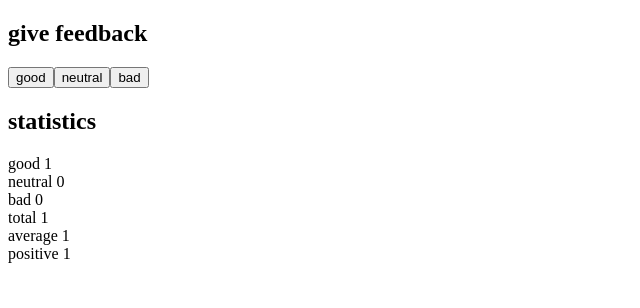
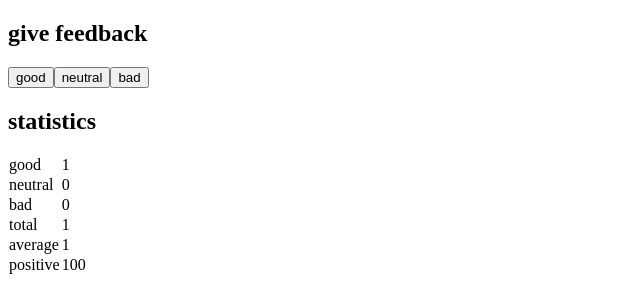
Before and after one commit to ds20220914/full-stack, a React (Vite) app in the folder osa1/unicafe/: page / in a window 1280 px wide. Both pictures are taken after a click on the button "good". Shown: the top 308 px of the page, without its empty margins (0-640 px from the left). Built offline with nearby package versions, Linux system fonts and the light colour scheme.

Commit message:
tehtävä 1.11

```diff
--- a/osa1/unicafe/src/App.jsx
+++ b/osa1/unicafe/src/App.jsx
@@ -6,9 +6,10 @@ const Button = (props) => (
 
 const StatisticLine = (props) => {
 	return (
-		<div>
-			{props.text} {props.status}
-		</div>
+		<tr>
+			<td>{props.text}</td>
+			<td>{props.status}</td>
+		</tr>
 	)
 }
 
@@ -19,7 +20,7 @@ const App = () => {
 	const [bad, setBad] = useState(0)
 	const total = good + neutral + bad
 	const average = (good - bad) / total
-	const positive = good / total
+	const positive = (good / total) * 100
 
 	if (total === 0) {
 		return (
```
